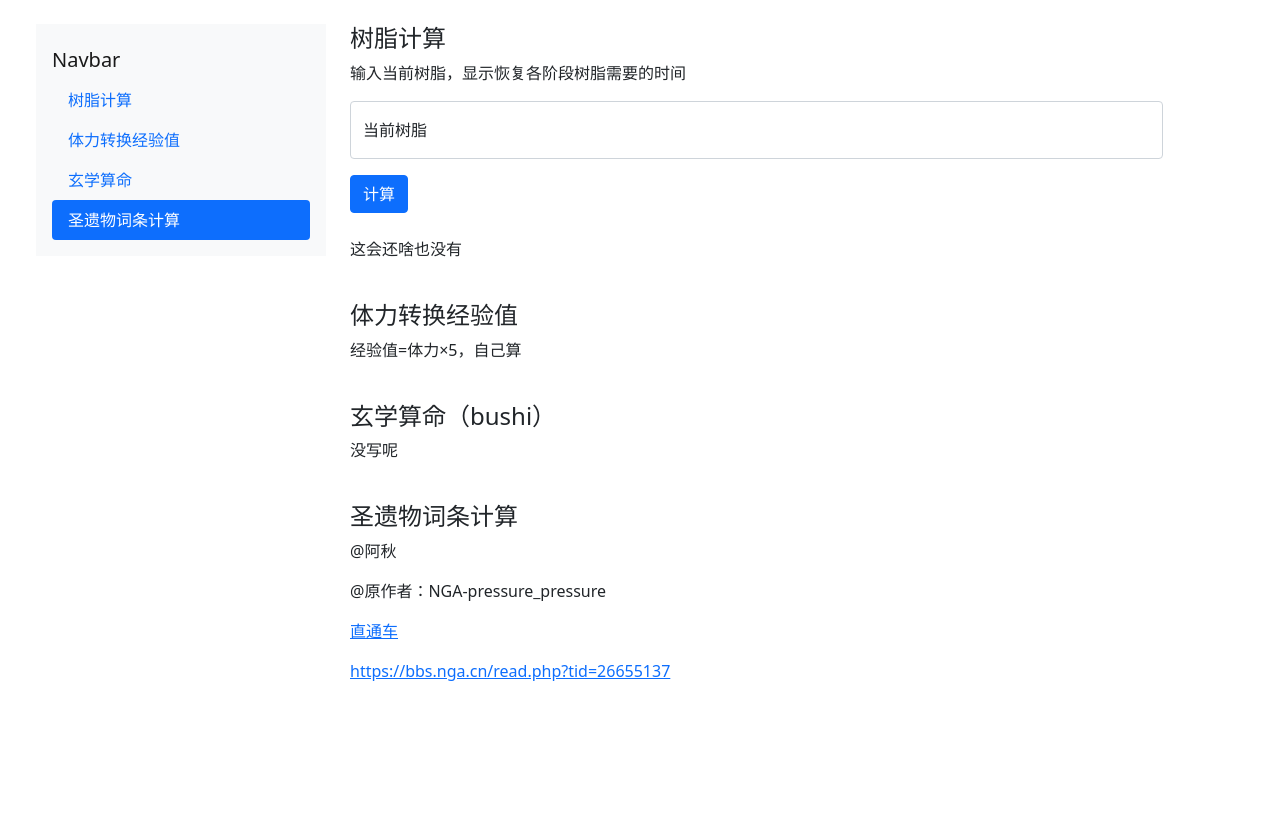
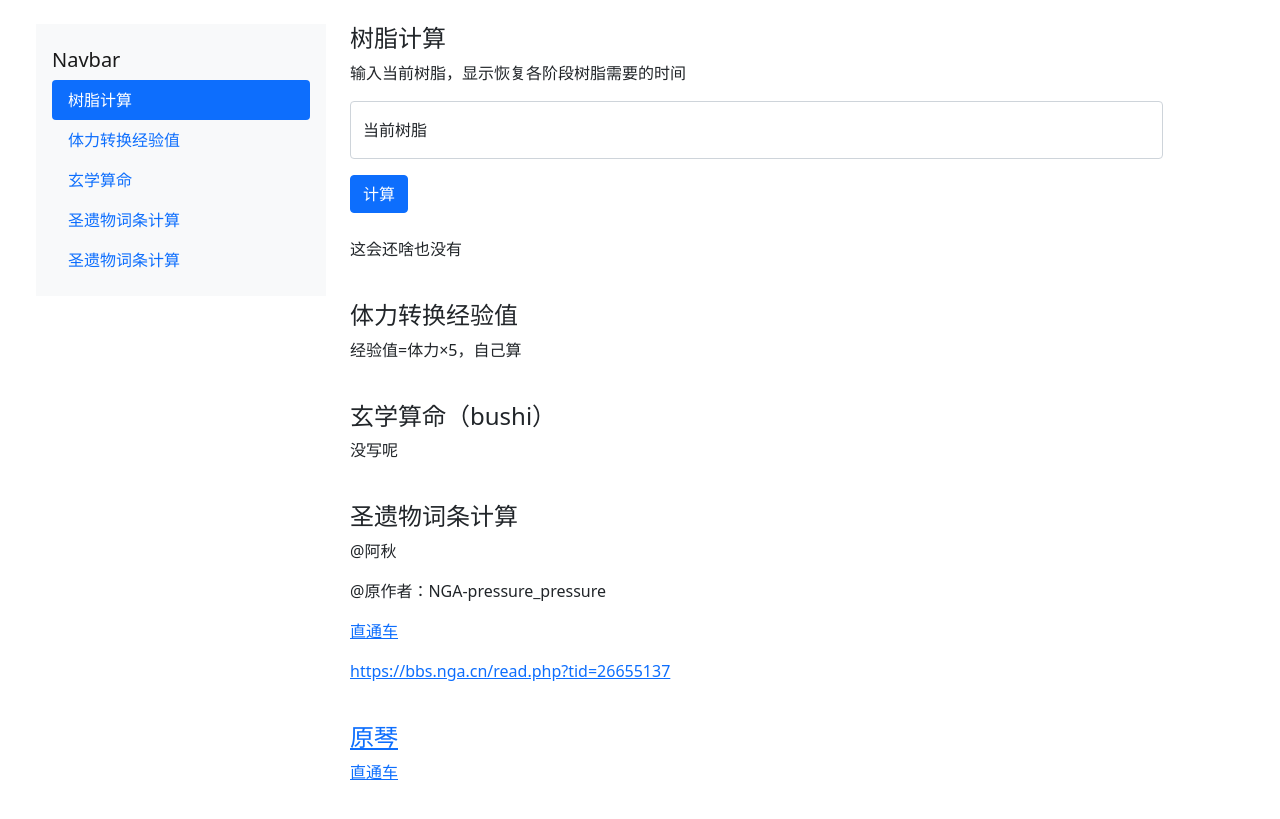
Before and after one commit to uu9/uu9.github.io, a Jekyll site: the page tools/index.html, which Jekyll copies as it is, in a window 1280 px wide. Shown: the top 819 px of the page. Built offline with Jekyll 4.4.1, drawn with Linux system fonts in a browser that asks for light colours.

Commit message:
Update index.html

```diff
--- a/tools/index.html
+++ b/tools/index.html
@@ -29,6 +29,7 @@
                   <a class="nav-link" href="#item-2">体力转换经验值</a>
                   <a class="nav-link" href="#item-3">玄学算命</a>
                   <a class="nav-link" href="#item-4">圣遗物词条计算</a>
+		  <a class="nav-link" href="#item-5">圣遗物词条计算</a>
                 </nav>
               </nav>
             </div>
@@ -87,6 +88,10 @@
                 <p>@原作者：NGA-pressure_pressure</p>
                 <p><a href="http://spongem.com/ajglz/ys/ys.html" class="pe-auto">直通车</p>
                 <p><a href="https://bbs.nga.cn/read.php?tid=26655137" class="pe-auto">https://bbs.nga.cn/read.php?tid=26655137</p>
+		<br>
+		<h4 id="item-5">原琴</h4>
+                <p><a href="https://github.com/uu9/Gensound" class="pe-auto">直通车</p>
+                <br>
               </div>
             </div>
           </div>
```
